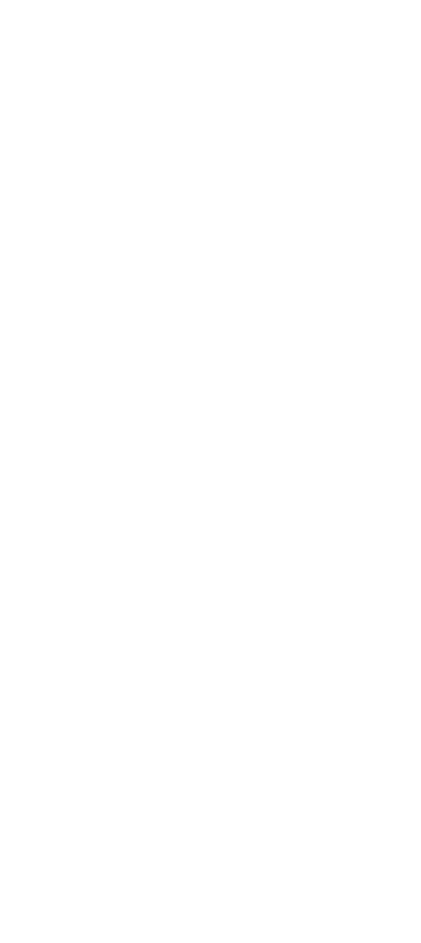
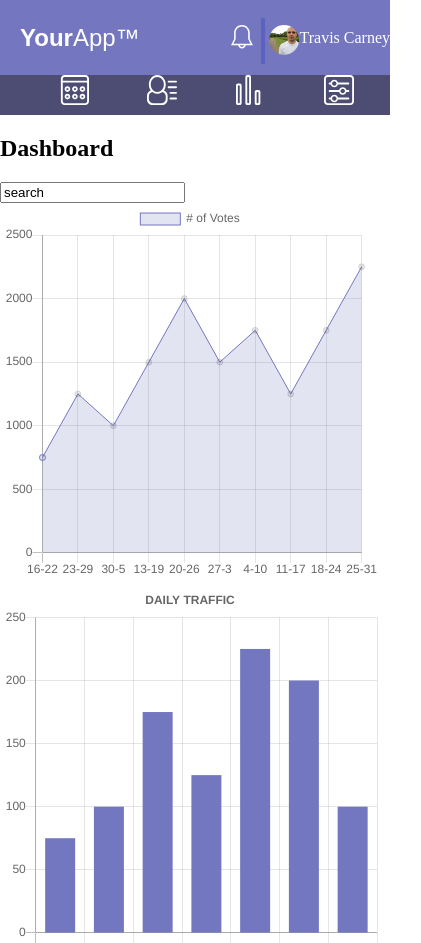
Before and after one commit to sirsivart/web_app_dashboard, a plain HTML site: page index.html in a window 390 px wide. Shown: the top 943 px of the page, 421 px wide, since content can reach past the window. Before the commit the page ends 844 px from the top, so only its background shows below. Drawn offline with nearby package versions, Linux system fonts and the light colour scheme; a web font is replaced by a local one.

Commit message:
Basic skeleton complete
Most of the divs in place where i hope they'll be able to stay. 3 charts
working.  Basic mobile setup ready. CSS adjusting needed.

```diff
--- a/index.html
+++ b/index.html
@@ -5,13 +5,76 @@
     <meta charset="utf-8">
     <title>Web App Dashboard</title>
     <meta name="viewport" content="width=device-width, initial-scale=1.0">
+    <link href="https://fonts.googleapis.com/css?family=Palanquin:100,400,700" rel="stylesheet">
     <link rel="stylesheet" href="scss\normalize.css">
     <link rel="stylesheet" href="scss\main.css">
 </head>
 
 <body>
+    <header class="header">
+        <h2 class="yourText">Your</h2>
+        <h2 class="appText">App&#8482</h2>
 
+        <span class="userName">Travis Carney</span>
+        <div class="profilePictureDiv">
+            <img class="profilePicture" src="icons\IMG_2213 (1).JPG" alt="userPicture">
+        </div>
+        <p class="spacer">|</p>
+        <img class="bell" src="icons\icon-bell.svg" alt="Notification Bell Icon">
+
+
+    </header>
+    <div class="mainNav">
+        <ul>
+            <li>
+                <a href="#"><img src="icons\icon-dashboard.svg" alt="dashboard"></a>
+            </li>
+            <li>
+                <a href="#"><img src="icons\icon-members.svg" alt="members"></a>
+            </li>
+            <li>
+                <a href="#"><img src="icons\icon-visits.svg" alt="visits"></a>
+            </li>
+            <li>
+                <a href="#"><img src="icons\icon-settings.svg" alt="settings"></a>
+            </li>
+        </ul>
+    </div>
+    <div class="dashboard">
+        <h2 class="dashboardTitle">Dashboard</h2>
+        <div class="search">
+            <input type="search" name="search" value="search">
+        </div>
+        <div class="chartBox">
+            <canvas id="myChart" width="400" height="400">
+          </canvas>
+        </div>
+
+        <div class="chartBox">
+            <canvas id="myChart2" width="400" height="400">
+        </canvas>
+        </div>
+
+        <div class="chartBox">
+            <canvas id="myChart3" width="400" height="400">
+        </canvas>
+        </div>
+
+        <div class="socailStats">
+
+        </div>
+        <div class="newMembers">
+
+        </div>
+        <div class="messageUser">
+            <input type="search" name="searchForUser" value="Search for User">
+            <textarea name="textarea" rows="10" cols="50">Message For User</textarea>
+        </div>
+    </div>
 </body>
+<script src="https://code.jquery.com/jquery-3.2.1.slim.min.js" integrity="sha256-k2WSCIexGzOj3Euiig+TlR8gA0EmPjuc79OEeY5L45g=" crossorigin="anonymous"></script>
+<script type="text/javascript" src="https://cdnjs.cloudflare.com/ajax/libs/Chart.js/2.5.0/Chart.bundle.js">
+</script>
 <script src="javascript\main.js" type="text/javascript">
 </script>
 
--- a/javascript/main.js
+++ b/javascript/main.js
@@ -0,0 +1,94 @@
+var ctx = document.getElementById("myChart");
+var myChart = new Chart(ctx, {
+    type: 'line',
+    data: {
+        labels: ["16-22", "23-29", "30-5", "13-19", "20-26", "27-3", "4-10", "11-17", "18-24", "25-31"],
+        datasets: [{
+            label: '# of Votes',
+            lineTension: 0,
+            data: [750, 1250, 1000, 1500, 2000, 1500, 1750, 1250, 1750, 2250, 1750, 2250],
+            backgroundColor: [
+                'rgba(115, 119, 191, 0.2)'
+            ],
+            borderColor: [
+                'rgba(115, 119, 191, 1)'
+            ],
+            borderWidth: 1
+        }]
+    },
+    options: {
+        scales: {
+            yAxes: [{
+                ticks: {
+                    beginAtZero: true
+                }
+            }]
+        }
+    }
+});
+
+var ctxy = document.getElementById("myChart2");
+var myChart2 = new Chart(ctxy, {
+    type: 'bar',
+    data: {
+        labels: ["S", "M", "T", "W", "T", "F", "S"],
+        datasets: [{
+            data: [75, 100, 175, 125, 225, 200, 100],
+            backgroundColor: [
+                'rgb(115, 119, 191)',
+                'rgb(115, 119, 191)',
+                'rgb(115, 119, 191)',
+                'rgb(115, 119, 191)',
+                'rgb(115, 119, 191)',
+                'rgb(115, 119, 191)',
+                'rgb(115, 119, 191)'
+            ],
+        }]
+    },
+    options: {
+        legend: {
+            display: false
+        },
+        title: {
+            display: true,
+            text: 'DAILY TRAFFIC',
+            position: 'top',
+        },
+        scales: {
+            yAxes: [{
+                ticks: {
+                    beginAtZero: true
+                }
+            }],
+            xAxes: [{
+                barThickness: 30
+            }]
+        }
+    },
+
+});
+
+var ctxz = document.getElementById("myChart3");
+var myChart3 = new Chart(ctxz, {
+    type: 'doughnut',
+    data: {
+        labels: [
+            "Phones",
+            "Tablets",
+            "Desktop"
+        ],
+        datasets: [{
+            data: [20, 20, 60],
+            backgroundColor: [
+                "#FF6384",
+                "#36A2EB",
+                "#FFCE56"
+            ],
+            hoverBackgroundColor: [
+                "#FF6384",
+                "#36A2EB",
+                "#FFCE56"
+            ]
+        }]
+    },
+});
--- a/scss/main.scss
+++ b/scss/main.scss
@@ -0,0 +1,89 @@
+body {
+  width: 100%;
+  margin: 0;
+  padding: 0;
+  display: inline-block;
+}
+
+.header {
+  margin: 0;
+  padding: 0;
+  width: 100%;
+  height: 75px;
+  background-color: rgb(116, 119, 191);
+}
+
+.header h2 {
+  float: left;
+  margin: 0;
+  color: white;
+  line-height: 75px;
+}
+
+.yourText {
+  padding-left: 20px;
+  font-family: 'Palanquin', sans-serif;
+}
+
+.appText {
+  font-family: 'Palanquin', sans-serif;
+  font-weight: 100;
+}
+
+.bell {
+  width: 25px;
+  float: right;
+  padding-top: 25px;
+}
+
+.spacer {
+  font-family: 'Palanquin', sans-serif;
+  font-weight: 100;
+  color: rgb(93, 97, 191);
+  line-height: 75px;
+  font-size: 50px;
+  float: right;
+  margin: 0;
+}
+
+.userName {
+  float: right;
+  color: white;
+  line-height: 75px;
+}
+
+.profilePicture {
+  margin: 10, 0, 10;
+  width: 30px;
+  border-radius: 50%;
+}
+
+.profilePictureDiv {
+  padding-top: 25px;
+  float: right;
+}
+
+.mainNav {
+  background-color: rgb(77, 76, 114);
+  height: 40px;
+}
+
+.mainNav ul {
+  padding: 0;
+  margin: 0;
+  display: inline;
+  list-style: none;
+}
+
+.mainNav ul li a {
+  padding-left: 15%;
+  float: left;
+}
+
+.mainNav li img {
+  width: 30px;
+}
+
+.chartBox {
+  width: 380px;
+}
```
Also changed, not shown: icons/IMG_2213 (1).JPG (added), scss/main.css, 1 other file.
